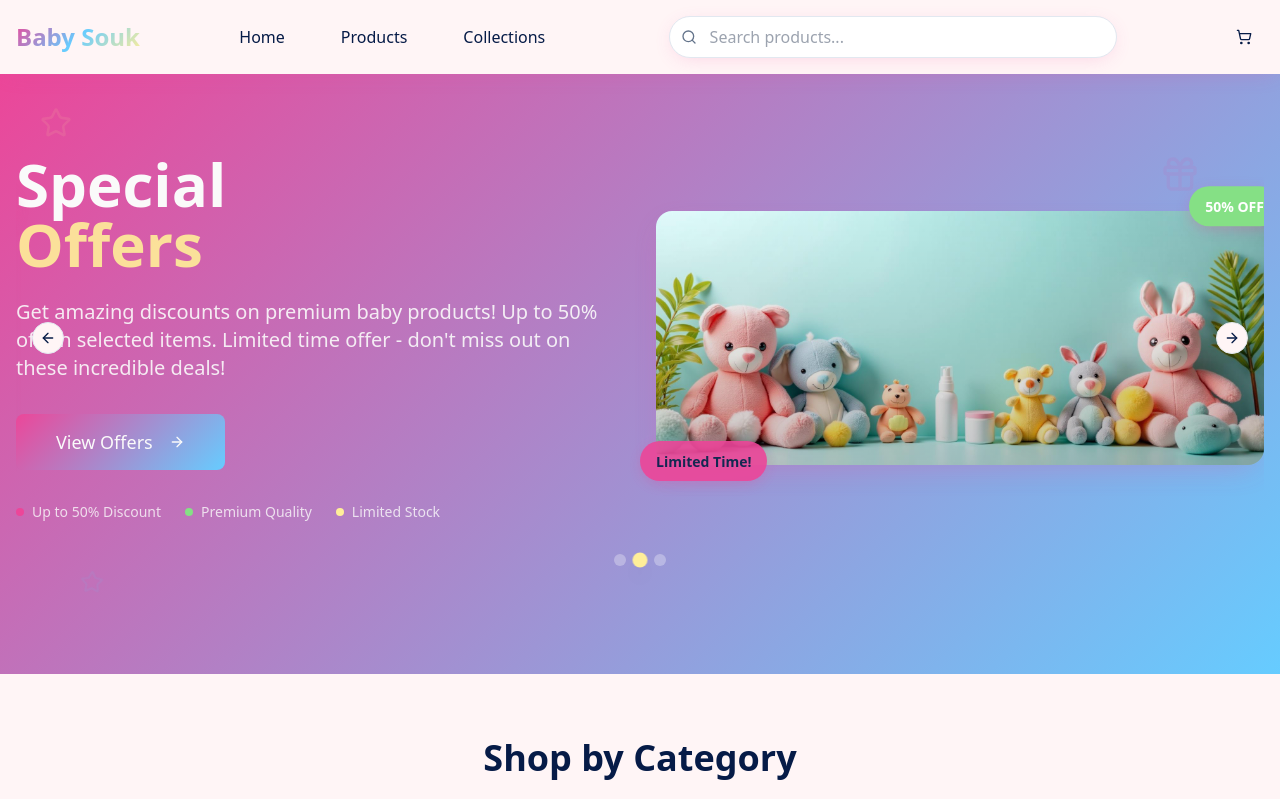
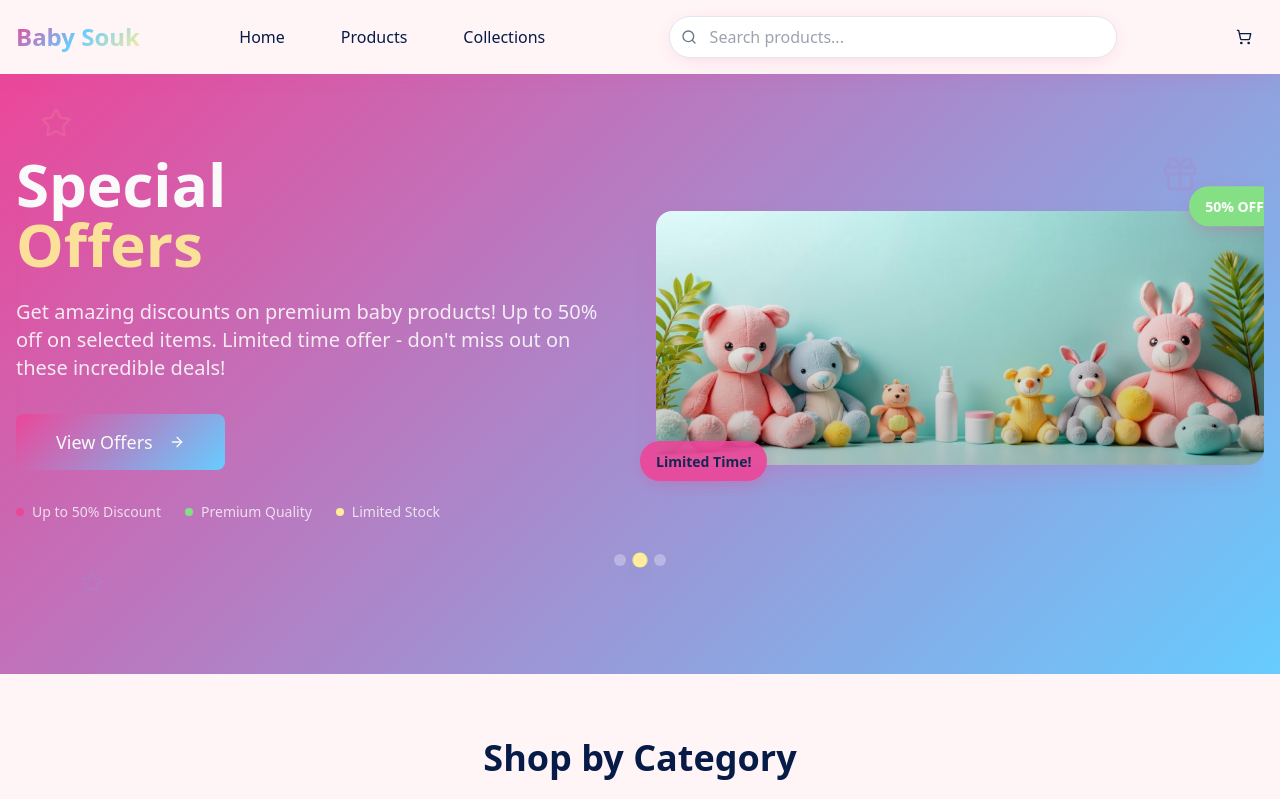
Before and after one commit to aqkhanadoor/BabySoukNextJs, a React (Vite) app: page / in a window 1280 px wide. Shown: the top 799 px of the page. Built offline with nearby package versions, Linux system fonts and the light colour scheme.

Commit message:
Remove hero arrows

```diff
--- a/src/components/HeroSection.tsx
+++ b/src/components/HeroSection.tsx
@@ -172,8 +172,6 @@ const HeroSection = () => {
               </CarouselItem>
             ))}
           </CarouselContent>
-          <CarouselPrevious className="left-4" />
-          <CarouselNext className="right-4" />
         </Carousel>
 
         {/* Dot Indicators */}
```
